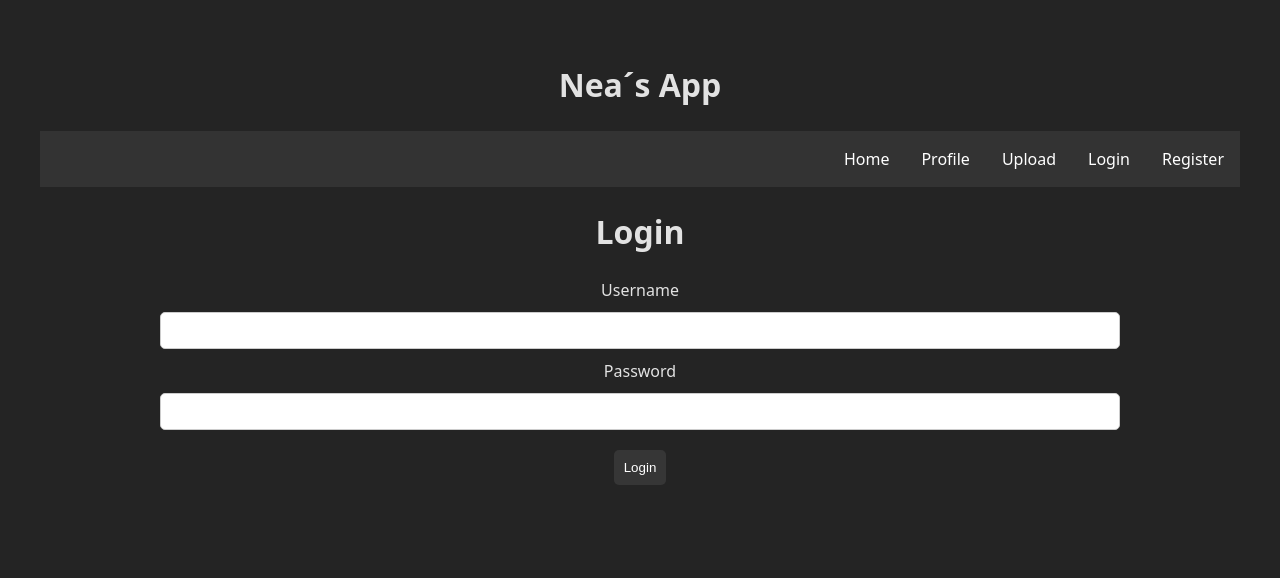
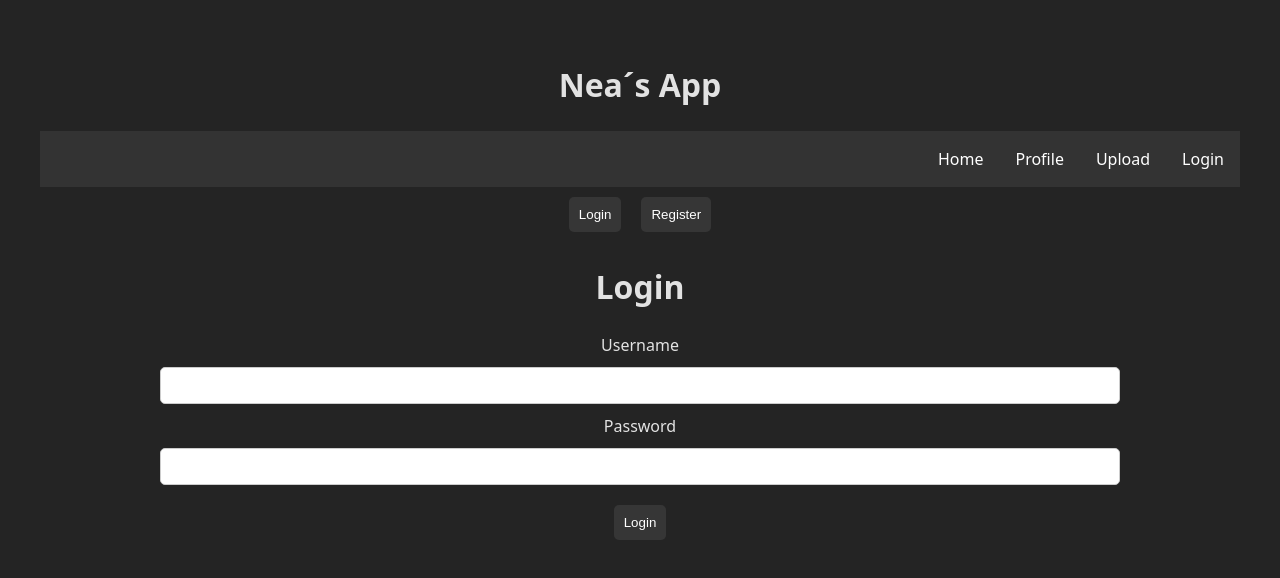
Before and after one commit to nealukumies/WSK-React, a React (Vite) app: page /login in a window 1280 px wide. Shown: the top 578 px of the page. Built offline with nearby package versions, Linux system fonts and the light colour scheme; no server answers.

Commit message:
feat: refactor login view to toggle between login and registration forms; remove unused Register view

```diff
--- a/src/components/Layout.jsx
+++ b/src/components/Layout.jsx
@@ -22,9 +22,6 @@ export const Layout = () => {
             <li>
               <Link to="/login">Login</Link>
             </li>
-            <li>
-              <Link to="/register">Register</Link>
-            </li>
           </ul>
         </nav>
         <main>
--- a/src/index.css
+++ b/src/index.css
@@ -134,7 +134,7 @@ form textarea {
 }
 
 button {
-  margin: 10px 0;
+  margin: 10px;
   padding: 10px;
   border-radius: 5px;
   background-color: #363636;
--- a/src/views/Login.jsx
+++ b/src/views/Login.jsx
@@ -1,9 +1,17 @@
 import LoginForm from '../components/LoginForm';
+import RegisterForm from '../components/RegisterForm';
+import {useState} from 'react';
 
 const Login = () => {
+  const [showLogin, setShowLogin] = useState(true);
+
   return (
     <>
-      <LoginForm />
+      <div>
+        <button onClick={() => setShowLogin(true)}>Login</button>
+        <button onClick={() => setShowLogin(false)}>Register</button>
+      </div>
+      {showLogin ? <LoginForm /> : <RegisterForm />}
     </>
   );
 };
--- a/src/views/Register.jsx
+++ /dev/null
@@ -1,15 +0,0 @@
-import React from 'react';
-import PropTypes from 'prop-types';
-import RegisterForm from '../components/RegisterForm';
-
-function Register(props) {
-  return (
-    <>
-      <RegisterForm />
-    </>
-  );
-}
-
-Register.propTypes = {};
-
-export default Register;
```
